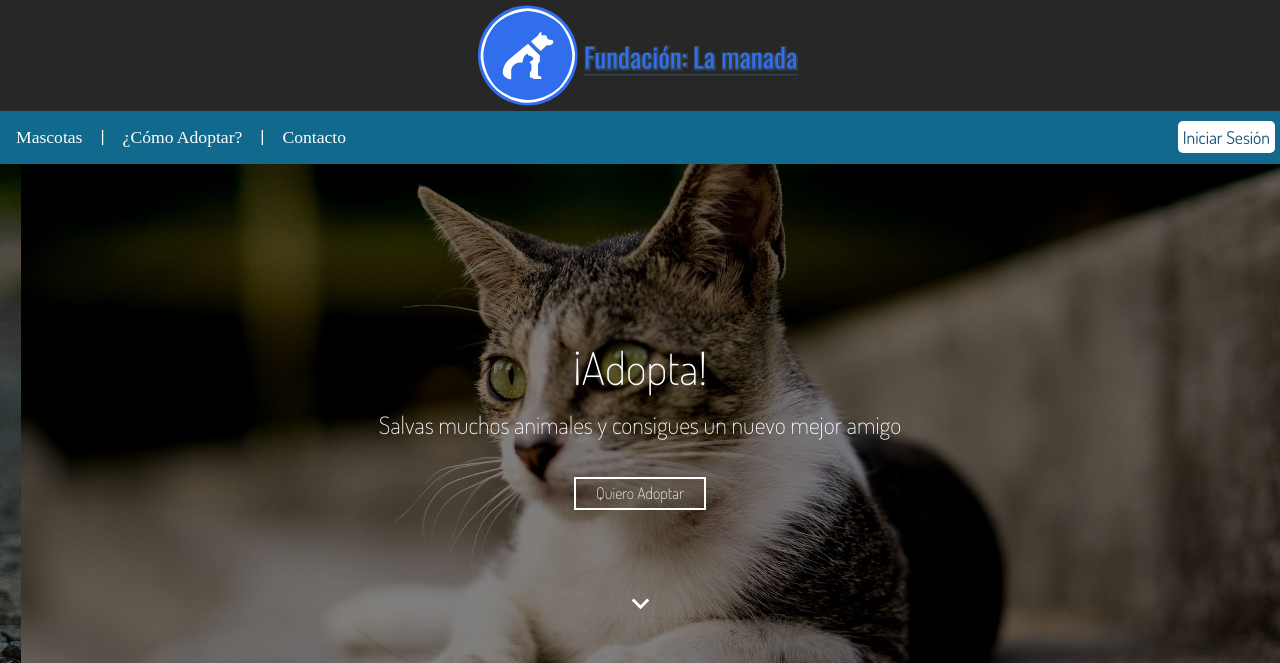
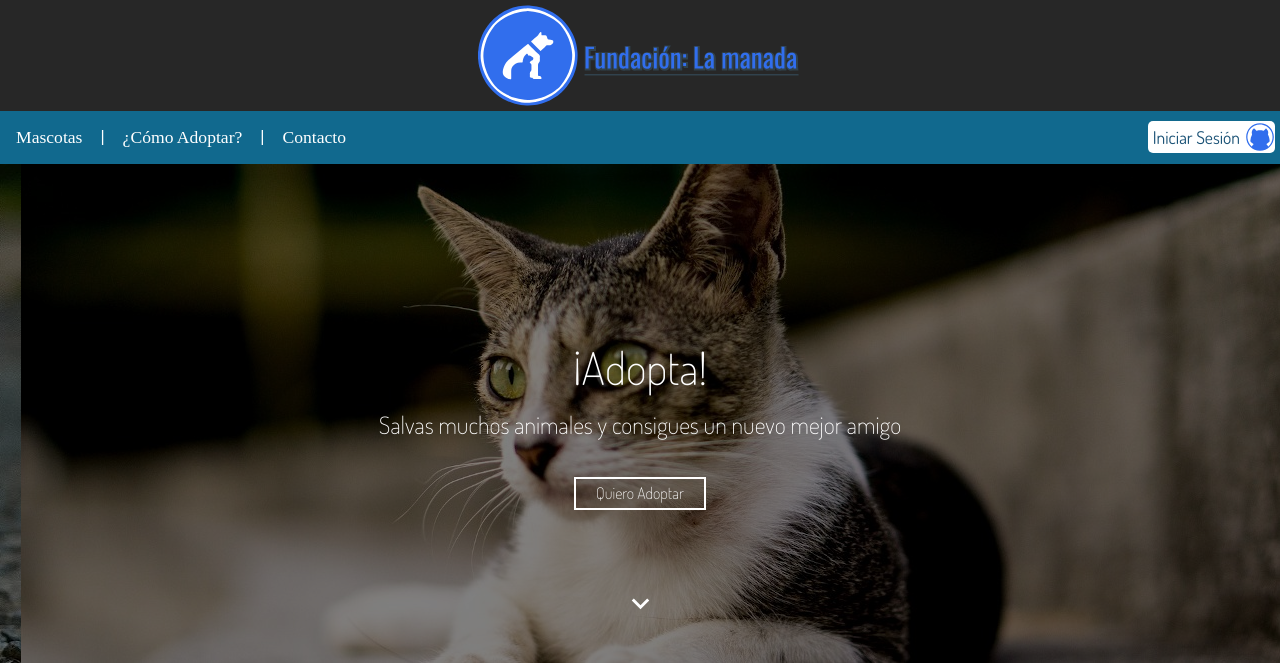
Before and after one commit to Javithor360/manada, a PHP site: page / in a window 1280 px wide. Shown: the top 663 px of the page. Run offline with PHP 8.4, Linux system fonts and the light colour scheme; some web fonts are replaced.

Commit message:
Botón de inicio de sesión - Agregado un icono de gato (Sujeto a cambios)

```diff
--- a/css/contact_style.css
+++ b/css/contact_style.css
@@ -82,6 +82,12 @@ header nav .user a .login{
 	padding: 5px;
 	font-size: 14pt;
 	transition: color .3s ease;
+
+	background-image: url(../src/icons/userIcon.svg);
+	background-repeat: no-repeat;
+	background-position: right;
+	background-size: 30px;
+	padding-right: 35px;
 }
 header nav .user a .login:hover{
 	color: #5499C7;
--- a/css/index_style.css
+++ b/css/index_style.css
@@ -122,6 +122,11 @@ header{
     background-color: white;
     border-radius: 5px;
     margin-right: 5px;
+	background-image: url(../src/icons/userIcon.svg);
+	background-repeat: no-repeat;
+	background-position: right;
+	background-size: 30px;
+	padding-right: 35px;
 }
 .login_contenedor a{
 	color: #1A5276;
--- a/navbar2.html
+++ b/navbar2.html
@@ -21,7 +21,7 @@
 			<div class="user">
 				<a href="./form_login.html">
 					<button class="login">
-						Iniciar Sesión
+						 Iniciar Sesión
 					</button>
 				</a>
 			</div>
```
Also changed, not shown: css/navbar2_style.css (+15 -0 lines), src/icons/userIcon.svg (added).
